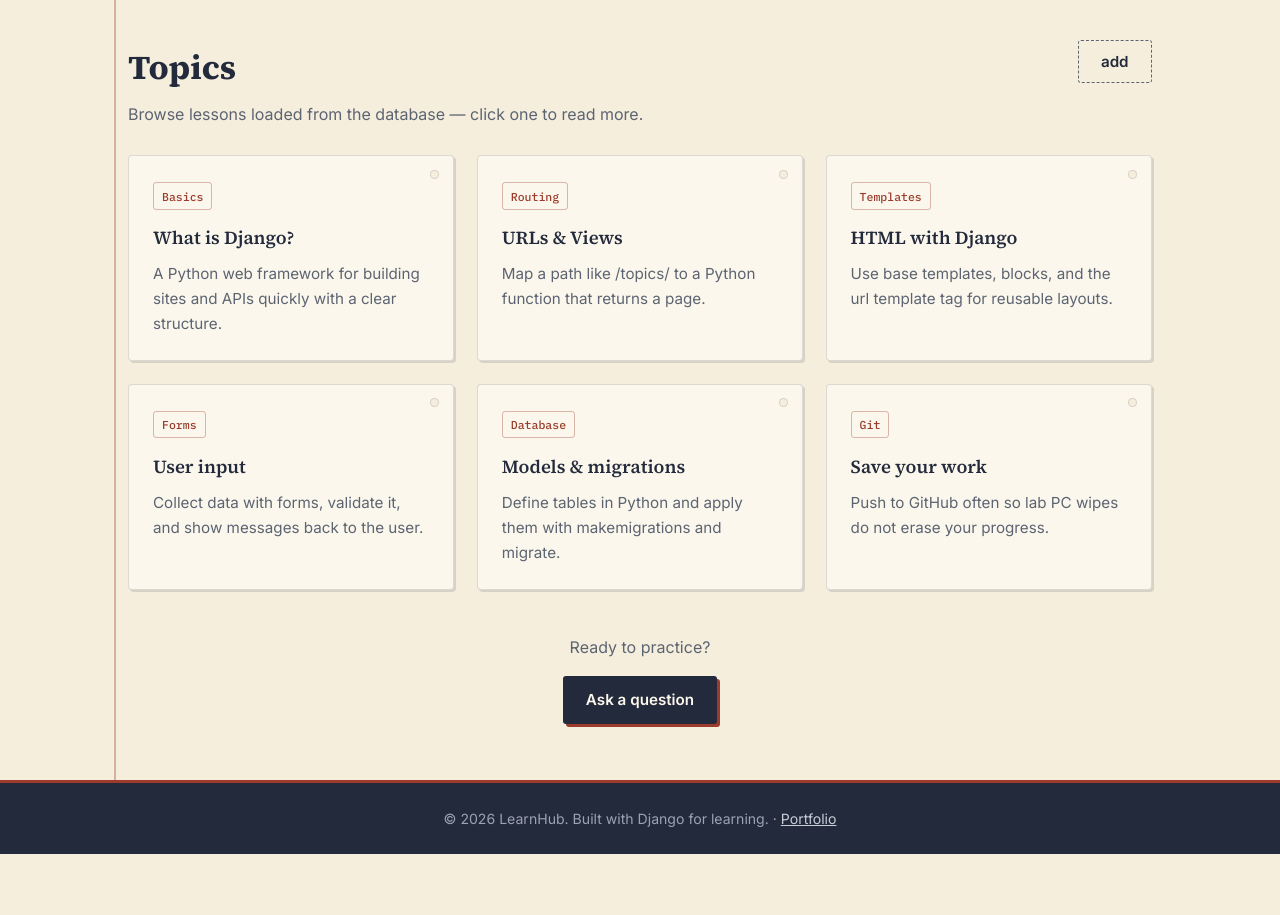
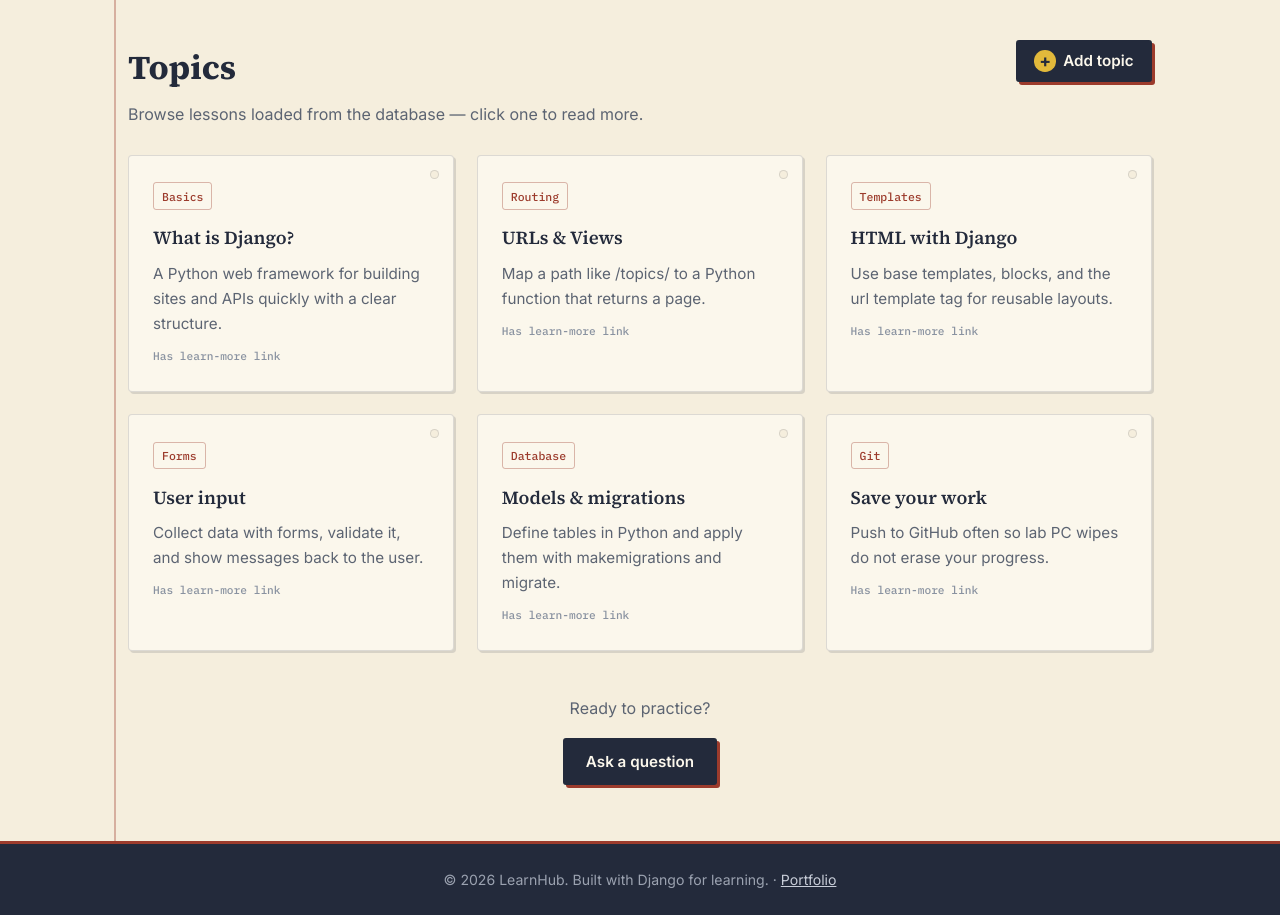
Before and after one commit to irincovictor-cmd/djangoFileTTH, a Django app: page /topics/ in a window 1280 px wide. Shown: the part 71-986 px from the top of the page. Before the commit the page ends 925 px from the top, so only its background shows below. Run offline with Django 5.2, Linux system fonts and the light colour scheme; data comes from the database, SQL or seed files in the repository.

Commit message:
Topic modal: resource link field + restyle Add Topic button

```diff
--- a/api/forms.py
+++ b/api/forms.py
@@ -67,6 +67,29 @@ class TopicManageForm(forms.Form):
             }
         ),
     )
+    resource_url = forms.URLField(
+        label="Learn more link (optional)",
+        required=False,
+        widget=forms.URLInput(
+            attrs={
+                "placeholder": "https://docs.djangoproject.com/...",
+                "class": "form-control",
+            }
+        ),
+        help_text="External URL for students who want to study more on this topic.",
+    )
+    resource_label = forms.CharField(
+        max_length=100,
+        label="Link label (optional)",
+        required=False,
+        initial="Learn more",
+        widget=forms.TextInput(
+            attrs={
+                "placeholder": "Learn more",
+                "class": "form-control",
+            }
+        ),
+    )
     remove_topic = forms.ModelChoiceField(
         queryset=Topic.objects.all(),
         required=False,
--- a/api/templates/learnhub/topics.html
+++ b/api/templates/learnhub/topics.html
@@ -9,8 +9,9 @@
             <h1 class="page-title">Topics</h1>
             <p class="page-sub" style="margin-bottom: 0;">Browse lessons loaded from the database — click one to read more.</p>
         </div>
-        <button type="button" class="btn btn-ghost" id="open-topic-modal" aria-haspopup="dialog">
-            add
+        <button type="button" class="btn-add-topic" id="open-topic-modal" aria-haspopup="dialog">
+            <span class="btn-add-icon" aria-hidden="true">+</span>
+            <span class="btn-add-text">Add topic</span>
         </button>
     </div>
 
@@ -30,11 +31,14 @@
             <span class="tag">{{ topic.tag }}</span>
             <h3>{{ topic.title }}</h3>
             <p>{{ topic.summary }}</p>
+            {% if topic.resource_url %}
+            <span class="card-link-hint">Has learn-more link</span>
+            {% endif %}
         </a>
         {% endfor %}
     </div>
     {% else %}
-    <p class="page-sub">No topics yet. Click <strong>add</strong> to create one.</p>
+    <p class="page-sub">No topics yet. Click <strong>Add topic</strong> to create one.</p>
     {% endif %}
 
     <div class="topics-cta">
@@ -47,7 +51,7 @@
 <div class="modal-backdrop" id="topic-modal" hidden>
     <div class="modal" role="dialog" aria-labelledby="topic-modal-title" aria-modal="true">
         <div class="modal-head">
-            <h2 id="topic-modal-title">Manage topics</h2>
+            <h2 id="topic-modal-title">Add a topic</h2>
             <button type="button" class="modal-close" id="close-topic-modal" aria-label="Close">×</button>
         </div>
 
@@ -71,6 +75,16 @@
                 {{ topic_form.body }}
             </div>
             <div class="form-group">
+                <label for="id_resource_url">Learn more link (optional)</label>
+                {{ topic_form.resource_url }}
+                <p class="field-hint">URL students can open to study more about this topic.</p>
+            </div>
+            <div class="form-group">
+                <label for="id_resource_label">Link label (optional)</label>
+                {{ topic_form.resource_label }}
+                <p class="field-hint">Text shown on the detail page (default: Learn more).</p>
+            </div>
+            <div class="form-group">
                 <label for="id_remove_topic">Remove old topic</label>
                 {{ topic_form.remove_topic }}
                 <p class="field-hint">When you add a new topic, pick an old one to remove (or leave none).</p>
@@ -79,8 +93,7 @@
             <div class="modal-actions">
                 <button type="submit" name="action" value="add" class="btn btn-primary">Add topic</button>
                 <button type="submit" name="action" value="delete" class="btn btn-ghost"
-                        onclick="return confirm('Delete the selected topic only?');
-                        ">Delete selected</button>
+                        onclick="return confirm('Delete the selected topic only?');">Delete selected</button>
             </div>
         </form>
     </div>
@@ -96,6 +109,55 @@
         flex-wrap: wrap;
     }
     .topics-header .page-title { margin-bottom: 0.35rem; }
+
+    /* Stronger Add topic button */
+    .btn-add-topic {
+        display: inline-flex;
+        align-items: center;
+        gap: 0.45rem;
+        padding: 0.65rem 1.15rem;
+        border: none;
+        border-radius: 3px;
+        background: var(--ink);
+        color: var(--paper-card);
+        font-family: inherit;
+        font-weight: 600;
+        font-size: 0.95rem;
+        cursor: pointer;
+        box-shadow: 3px 3px 0 var(--margin);
+        transition: transform 0.12s ease, box-shadow 0.12s ease;
+        flex-shrink: 0;
+    }
+    .btn-add-topic:hover {
+        transform: translate(-2px, -2px);
+        box-shadow: 5px 5px 0 var(--margin);
+    }
+    .btn-add-topic:active {
+        transform: translate(1px, 1px);
+        box-shadow: 1px 1px 0 var(--margin);
+    }
+    .btn-add-icon {
+        display: inline-flex;
+        align-items: center;
+        justify-content: center;
+        width: 1.35rem;
+        height: 1.35rem;
+        border-radius: 50%;
+        background: var(--highlight);
+        color: var(--ink);
+        font-size: 1.1rem;
+        font-weight: 700;
+        line-height: 1;
+    }
+
+    .card-link-hint {
+        display: inline-block;
+        margin-top: 0.65rem;
+        font-family: 'IBM Plex Mono', monospace;
+        font-size: 0.7rem;
+        color: var(--ink-faint);
+    }
+
     .flash-list { list-style: none; margin: 0 0 1.25rem; padding: 0; }
     .flash {
         background: rgba(156, 59, 44, 0.08);
@@ -123,7 +185,7 @@
         border-left: 3px solid var(--margin);
         border-radius: 4px;
         width: 100%;
-        max-width: 440px;
+        max-width: 460px;
         max-height: 90vh;
         overflow-y: auto;
         padding: 1.25rem 1.4rem 1.5rem;
--- a/api/views.py
+++ b/api/views.py
@@ -103,6 +103,8 @@ def topic_manage(request):
         tag = form.cleaned_data["tag"].strip()
         summary = form.cleaned_data["summary"].strip()
         body = (form.cleaned_data.get("body") or "").strip() or summary
+        resource_url = form.cleaned_data.get("resource_url") or ""
+        resource_label = (form.cleaned_data.get("resource_label") or "").strip() or "Learn more"
         remove = form.cleaned_data.get("remove_topic")
 
         Topic.objects.create(
@@ -110,6 +112,8 @@ def topic_manage(request):
             tag=tag,
             summary=summary,
             body=body,
+            resource_url=resource_url,
+            resource_label=resource_label,
         )
 
         if remove:
@@ -122,7 +126,7 @@ def topic_manage(request):
         else:
             messages.success(request, f'Added topic "{title}".')
     else:
-        messages.error(request, "Could not save topic. Check the form fields.")
+        messages.error(request, "Could not save topic. Check the form fields (link must be a valid URL if provided).")
 
     return redirect("topics")
 
```
